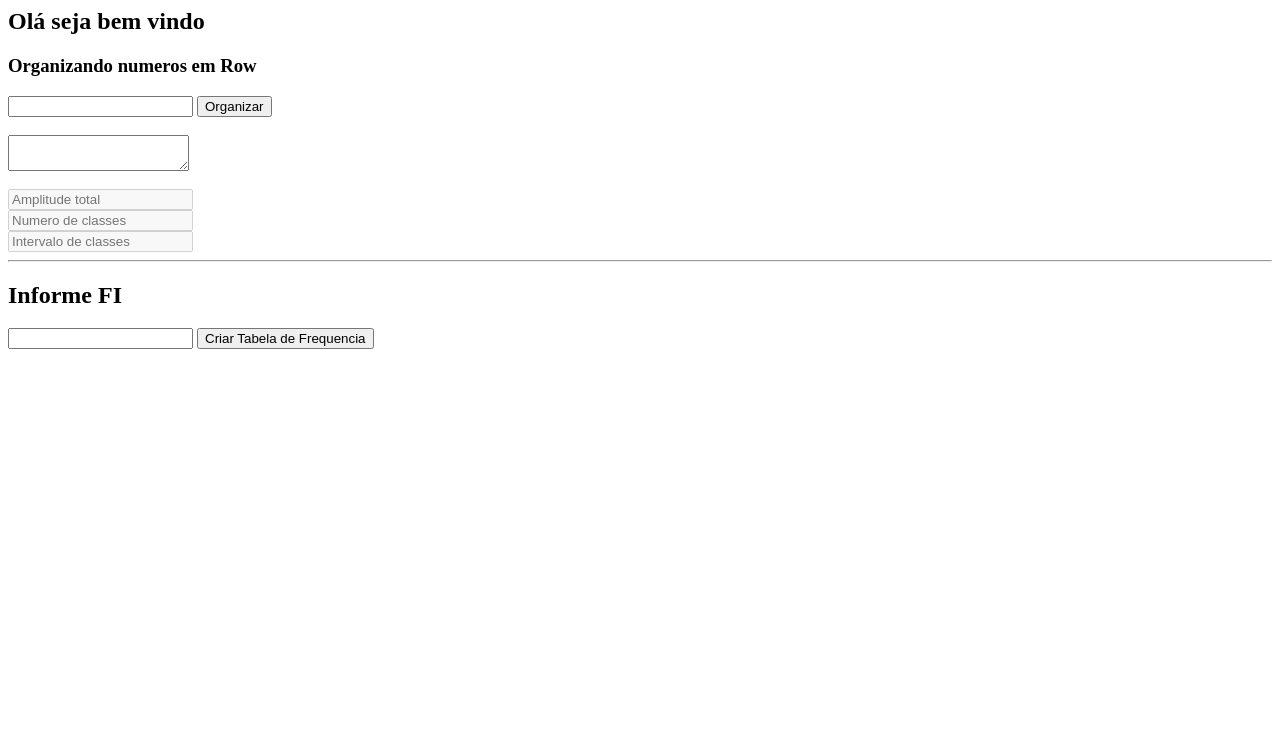
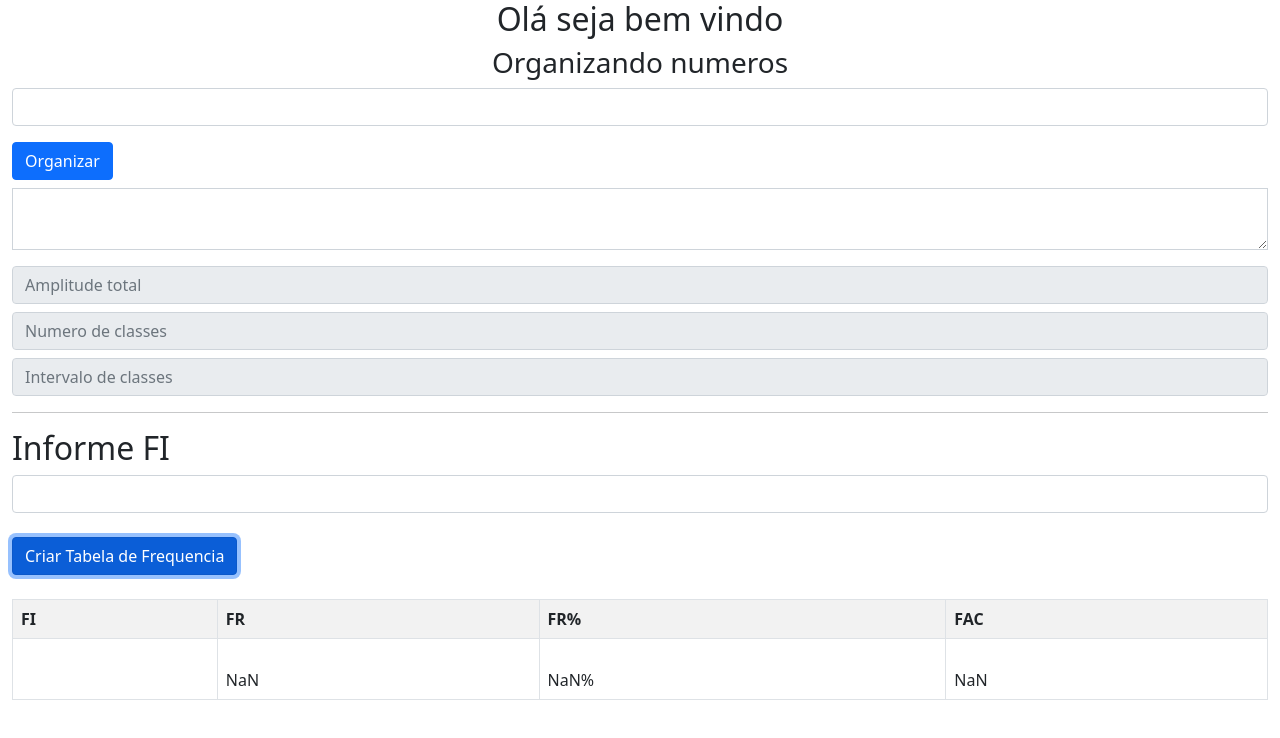
Before and after one commit to Rodrigo322/tabela-frequencia, a plain HTML site: page public/index.html in a window 1280 px wide. Both pictures are taken after a click on the button "Criar Tabela de Frequencia". Drawn offline with nearby package versions, Linux system fonts and the light colour scheme.

Commit message:
Implementando bootstrap

```diff
--- a/public/css/style.css
+++ b/public/css/style.css
@@ -0,0 +1,3 @@
+body {
+    margin: 0px;
+}
--- a/public/index.html
+++ b/public/index.html
@@ -3,46 +3,71 @@
 <head>
     <meta charset="utf-8">
     <title> PROBABILIDADE E ESTATÍSTICA - CALCULOS PARA TABELA DE FREQUENCIA</title>
+
     <script type="text/javascript" src="./js/calculation.js"></script>
     <link rel="stylesheet" type="text/css" href="/public/css/style.css" media="screen" />
+    <link href="https://cdn.jsdelivr.net/npm/bootstrap@5.1.3/dist/css/bootstrap.min.css" rel="stylesheet" integrity="sha384-1BmE4kWBq78iYhFldvKuhfTAU6auU8tT94WrHftjDbrCEXSU1oBoqyl2QvZ6jIW3" crossorigin="anonymous">
 
 </head>
 
 <body>
+
+    <div class="container-fluid">
+
+        <div class="text-center">
             <h2>Olá seja bem vindo</h2>
 
-    <h3>Organizando numeros em Row</h3>
+            <h3>Organizando numeros</h3>
+        </div>
 
 
-    <input type="text" id="number" name="numbers" / >
 
-    <button onclick="organizedNumbers()">Organizar</button>
+        <input class="form-control" type="text" id="number" name="numbers" />
 
-    <br>
-    <br>
-    <textarea id="result">
+        <button class="mt-3 btn btn-primary" onclick="organizedNumbers()">Organizar</button>
+
+
+        <textarea class="form-control rounded-0 mt-2" id="result">
 
         </textarea>
 
-    <br>
-    <br>
 
-    <input type="text" id="amplitudeTotal" placeholder="Amplitude total" disabled="" >
-    <br>
-    <input type="text" id="numeroClasses" placeholder="Numero de classes" disabled="">
-    <br>
-    <input type="text" id="intervaloClasse" placeholder="Intervalo de classes" disabled="">
+        <input class="form-control mt-3" type="text " id="amplitudeTotal" placeholder="Amplitude total " disabled=" ">
 
-    <br>
+        <input class="form-control mt-2" type="text " id="numeroClasses" placeholder="Numero de classes " disabled=" ">
+
+        <input class="form-control mt-2" type="text" id="intervaloClasse" placeholder="Intervalo de classes " disabled=" ">
 
         <hr>
 
-
         <h2>Informe FI </h2>
 
-    <input type="text" id="FI" name="FI" />
+        <input class="form-control mt-2" type="text" id="FI" name="FI " />
 
-    <button onclick="">Criar Tabela de Frequencia</button>
+        <button class="btn btn-primary mt-4" onclick="frequencyDistribution()">Criar Tabela de Frequencia</button>
+
+
+        <table class="table table-striped table-bordered table-condensed table-hover mt-4">
+            <tr>
+                <td><b>FI</b></td>
+                <td><b>FR</b></td>
+                <td><b>FR%</b></td>
+                <td><b>FAC</b></td>
+            </tr>
+            <tr>
+                <td id="frequencia"></td>
+                <td id="fr"></td>
+                <td id="frPercent"></td>
+                <td id="fac"></td>
+            </tr>
+
+        </table>
+
+
+        <script src="https://cdn.jsdelivr.net/npm/bootstrap@5.1.3/dist/js/bootstrap.bundle.min.js " integrity="sha384-ka7Sk0Gln4gmtz2MlQnikT1wXgYsOg+OMhuP+IlRH9sENBO0LRn5q+8nbTov4+1p " crossorigin="anonymous "></script>
+        <script src="https://cdn.jsdelivr.net/npm/@popperjs/core@2.10.2/dist/umd/popper.min.js " integrity="sha384-7+zCNj/IqJ95wo16oMtfsKbZ9ccEh31eOz1HGyDuCQ6wgnyJNSYdrPa03rtR1zdB " crossorigin="anonymous "></script>
+        <script src="https://cdn.jsdelivr.net/npm/bootstrap@5.1.3/dist/js/bootstrap.min.js " integrity="sha384-QJHtvGhmr9XOIpI6YVutG+2QOK9T+ZnN4kzFN1RtK3zEFEIsxhlmWl5/YESvpZ13 " crossorigin="anonymous "></script>
+    </div>
 
 </body>
 
--- a/public/js/calculation.js
+++ b/public/js/calculation.js
@@ -2,6 +2,7 @@ function organizedNumbers() {
     var disorganizedNumbers = [];
     var organizedNumber = [];
     var fullRange = 0;
+    let result = "";
 
     var number = document.getElementById('number').value;
 
@@ -11,32 +12,66 @@ function organizedNumbers() {
         return a - b;
     });
 
-
-
-    let result = "";
     for (var index = 0; index < disorganizedNumbers.length; index++) {
         result += " " + organizedNumber[index];
     }
 
     fullRange = parseInt(organizedNumber[disorganizedNumbers.length - 1]) - parseInt(organizedNumber[0]);
 
-    if(isNaN(fullRange)){
-    fullRange = 0;
+    if (isNaN(fullRange)) {
+        fullRange = 0;
     }
 
-   const numberClass = numberClassSturges(disorganizedNumbers.length);
+    const numberClass = numberClassSturges(disorganizedNumbers.length);
 
     document.getElementById('result').value = result;
     document.getElementById('amplitudeTotal').value = "Amplitude Total: " + fullRange;
-    document.getElementById('numeroClasses').value ="Numero de classe: " +  numberClass;
+    document.getElementById('numeroClasses').value = "Numero de classe: " + numberClass;
     document.getElementById('intervaloClasse').value = "Intervalo de classes: " + parseInt(fullRange / numberClass);
 
 }
 
-function numberClassSturges(number){
-   var result = 0;
-   const log = Math.log10(parseInt(number))
+function numberClassSturges(number) {
+    var result = 0;
+    const log = Math.log10(parseInt(number))
 
-   result = Math.ceil((3.3 * log) + 1 );
-   return result;
+    result = Math.ceil((3.3 * log) + 1);
+    return result;
 }
+
+function frequencyDistribution() {
+    var fi = [];
+    let result = '';
+    let totalClass = 0;
+    let fr = '';
+    let frPercent = '';
+    let fac = "";
+    const frequency = document.getElementById('FI').value;
+
+
+    fi = frequency.split(' ');
+
+    for (var index = 0; index < fi.length; index++) {
+
+        result += "<br>" + fi[index] + "<br>"
+        totalClass = parseInt(totalClass) + parseInt(fi[index]);
+        fac += "<br>" + totalClass + "<br>";
+
+        document.getElementById('frequencia').innerHTML = result;
+        document.getElementById('fac').innerHTML = fac
+
+    }
+    console.log(totalClass)
+
+    //calculando FR
+
+    for (var indexFr = 0; indexFr < fi.length; indexFr++) {
+        fr += "<br>" + (parseFloat(fi[indexFr]) / parseInt(totalClass)) + "<br>";
+        frPercent += "<br>" + ((parseFloat(fi[indexFr]) / parseInt(totalClass)) * 100) + "% <br>";
+
+        document.getElementById('fr').innerHTML = fr;
+        document.getElementById('frPercent').innerHTML = frPercent;
+    }
+
+
+}
```
Lines whose indentation alone changed are shown as unchanged.
